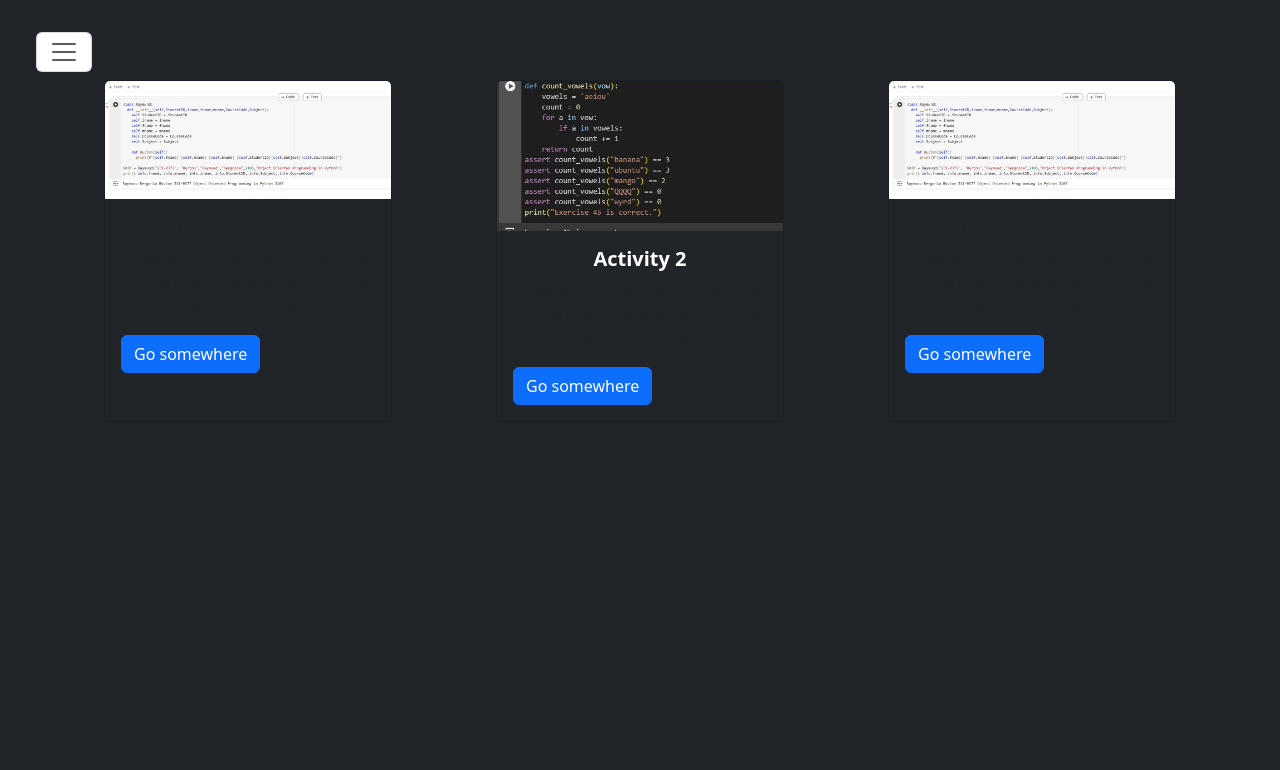
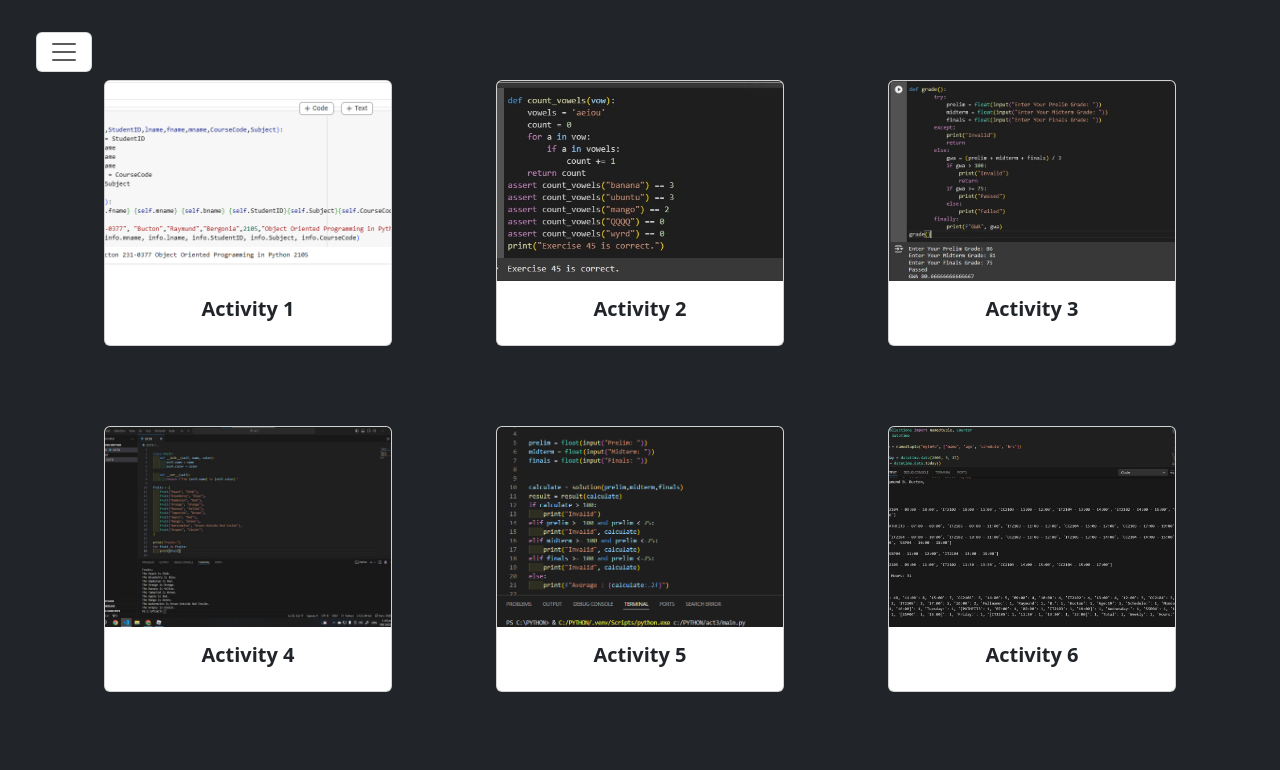
Before and after one commit to Chiriizawa/Portfolio, a Flask app: page /dashboard/python in a window 1280 px wide. Shown: the top 770 px of the page. Before the commit the page ends 405 px from the top, so only its background shows below. Run offline with Flask 3, Linux system fonts and the light colour scheme; the visitor is signed in with stand-in values (Sample User, id 1).

Commit message:
SANAMATAPOSNA

```diff
--- a/sample_project/blueprint_folder/template/python.html
+++ b/sample_project/blueprint_folder/template/python.html
@@ -7,6 +7,7 @@
     <link href="https://cdnjs.cloudflare.com/ajax/libs/font-awesome/6.0.0/css/all.min.css" rel="stylesheet">
     <link href="https://cdn.jsdelivr.net/npm/bootstrap@5.3.0-alpha1/dist/css/bootstrap.min.css" rel="stylesheet">
     <link rel="stylesheet" href="{{url_for('static', filename = '/css/style.css')}}">
+    <link rel="stylesheet" href="{{url_for('static', filename = '/css/python.css')}}">
 </head>
 <body class="bg-dark">
 
@@ -70,31 +71,87 @@
 
 
     <div class="d-flex justify-content-evenly" style="margin-top: 5em;">
-        <div class="card bg-dark" style="width: 18rem;">
-            <img src="{{url_for('static', filename='/img/Activity1.png')}}" class="card-img-top">
-            <div class="card-body bg-dark">
-                <h5 class="card-title">Card title</h5>
-                <p class="card-text">Some quick example text to build on the card title and make up the bulk of the card's content.</p>
-                <a href="#" class="btn btn-primary">Go somewhere</a>
+        <a href="" target="_blank" style="text-decoration: none; color: inherit;">
+            <div class="card" style="width: 18rem;">
+                <img src="{{url_for('static', filename='/img/Activity1.png')}}" class="card-img-top" style="height: 200px; object-fit: cover;">
+                <div class="card-body">
+                    <h5 class="card-title text-center fw-bold">Activity 1</h5>
+                </div>
             </div>
-        </div>
-        <div class="card bg-dark" style="width: 18rem;">
-            <img src="{{url_for('static', filename='/img/Activity2.jpg')}}" class="card-img-top" style="height: 150px; object-fit: cover;">
-            <div class="card-body bg-dark">
-                <h5 class="card-title text-white text-center fw-bold">Activity 2</h5>
-                <p class="card-text">Some quick example text to build on the card title and make up the bulk of the card's content.</p>
-                <a href="#" class="btn btn-primary">Go somewhere</a>
+        </a>
+        <a href="/activity2" target="_blank" style="text-decoration: none; color: inherit;">
+            <div class="card" style="width: 18rem;">
+                <img src="{{url_for('static', filename='/img/Activity2.jpg')}}" class="card-img-top" style="height: 200px; object-fit: cover;">
+                <div class="card-body">
+                    <h5 class="card-title text-center fw-bold">Activity 2</h5>
+                </div>
             </div>
-        </div>
-        <div class="card bg-dark" style="width: 18rem;">
-            <img src="{{url_for('static', filename='/img/Activity1.png')}}" class="card-img-top">
-            <div class="card-body bg-dark">
-                <h5 class="card-title">Card title</h5>
-                <p class="card-text">Some quick example text to build on the card title and make up the bulk of the card's content.</p>
-                <a href="#" class="btn btn-primary">Go somewhere</a>
+        </a>
+        <a href="https://colab.research.google.com/drive/1AY9FyxQB69t2LhEeP8qDWmbzcskvBRa_?usp=sharing" target="_blank" style="text-decoration: none; color: inherit;">
+            <div class="card" style="width: 18rem;">
+                <img src="{{url_for('static', filename='/img/Activity3.jpg')}}" class="card-img-top" style="height: 200px; object-fit: cover;">
+                <div class="card-body">
+                    <h5 class="card-title text-center fw-bold">Activity 3</h5>
+                </div>
             </div>
-        </div>
+        </a>
     </div>
+
+    <div class="d-flex justify-content-evenly" style="margin-top: 5em;">
+        <a href="/activity1" style="text-decoration: none; color: inherit;">
+            <div class="card" style="width: 18rem;">
+                <img src="{{url_for('static', filename='/img/Activity4.jpg')}}" class="card-img-top" style="height: 200px; object-fit: cover;">
+                <div class="card-body">
+                    <h5 class="card-title text-center fw-bold">Activity 4</h5>
+                </div>
+            </div>
+        </a>
+        <a href="/activity2" style="text-decoration: none; color: inherit;">
+            <div class="card" style="width: 18rem;">
+                <img src="{{url_for('static', filename='/img/Activity5.png')}}" class="card-img-top" style="height: 200px; object-fit: cover;">
+                <div class="card-body">
+                    <h5 class="card-title text-center fw-bold">Activity 5</h5>
+                </div>
+            </div>
+        </a>
+        <a href="/activity3" style="text-decoration: none; color: inherit;">
+            <div class="card" style="width: 18rem;">
+                <img src="{{url_for('static', filename='/img/Activity6.jpg')}}" class="card-img-top" style="height: 200px; object-fit: cover;">
+                <div class="card-body">
+                    <h5 class="card-title text-center fw-bold">Activity 6</h5>
+                </div>
+            </div>
+        </a>
+    </div>
+
+    <div class="d-flex justify-content-evenly" style="margin-top: 5em;">
+        <a href="/activity1" style="text-decoration: none; color: inherit;">
+            <div class="card" style="width: 18rem;">
+                <img src="{{url_for('static', filename='/img/Activity7.jpg')}}" class="card-img-top" style="height: 200px; object-fit: cover;">
+                <div class="card-body">
+                    <h5 class="card-title text-center fw-bold">Activity 7</h5>
+                </div>
+            </div>
+        </a>
+        <a href="/activity2" style="text-decoration: none; color: inherit;">
+            <div class="card" style="width: 18rem;">
+                <img src="{{url_for('static', filename='/img/Activity7.jpg')}}" class="card-img-top" style="height: 200px; object-fit: cover;">
+                <div class="card-body">
+                    <h5 class="card-title text-center fw-bold">Activity 8 (VOUCHER)</h5>
+                </div>
+            </div>
+        </a>
+        <a href="/activity3" style="text-decoration: none; color: inherit;">
+            <div class="card" style="width: 18rem;">
+                <img src="{{url_for('static', filename='/img/Activity7.png')}}" class="card-img-top" style="height: 200px; object-fit: cover;">
+                <div class="card-body">
+                    <h5 class="card-title text-center fw-bold">Activity 9 (VOUCHER)</h5>
+                </div>
+            </div>
+        </a>
+    </div>
+
+
 
 
 
--- a/sample_project/static/css/python.css
+++ b/sample_project/static/css/python.css
@@ -0,0 +1,8 @@
+.card {
+    transition: transform 0.3s ease; /* Smooth transition for the hover effect */
+}
+
+.card:hover {
+    transform: scale(1.05); /* Makes the card 5% larger on hover */
+    box-shadow: 1px 1px 4px 2px hsla(0, 1%, 83%, 0.705);
+}
```
Also changed, not shown: sample_project/static/img/Activity5.png (renamed from sample_project/static/img/Activity6_mainpy.png), sample_project/static/img/Activity6.jpg (added), sample_project/static/img/Activity6_resultpy.png (deleted), sample_project/static/img/Activity6_solutionpy.png (deleted), sample_project/static/img/Activity7.jpg.
